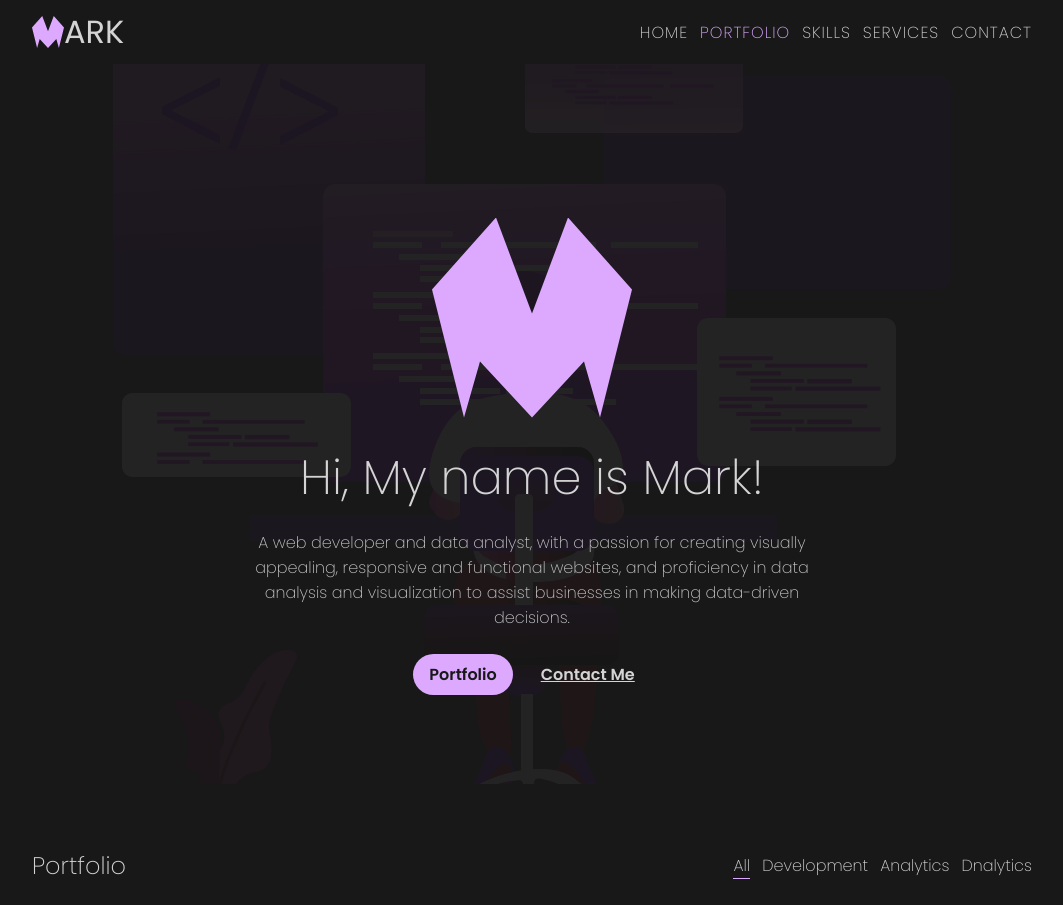
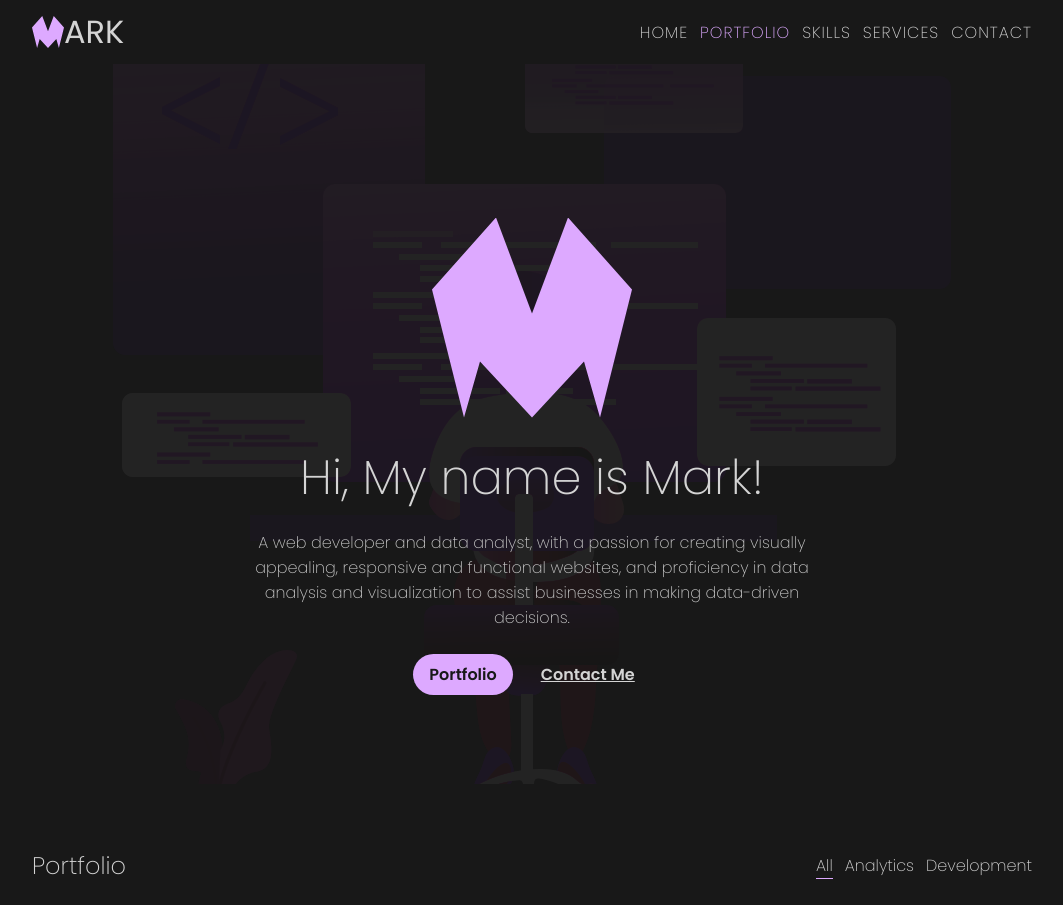
Before and after one commit to jess-repos/portfolio-monochromatic, a Next.js app: page / in a window 1280 px wide. Shown: the top 905 px of the page, without its empty margins (108-1171 px from the left). Built offline with nearby package versions, Linux system fonts and the light colour scheme; grey boxes are pictures that could not be loaded.

Commit message:
fix for production

```diff
--- a/data/projects.json
+++ b/data/projects.json
@@ -39,7 +39,7 @@
     "title": "Project 6",
     "description": "Description of project 6",
     "imageUrl": "/images/img_6.jpg",
-    "type": "dnalytics"
+    "type": "analytics"
   },
   {
     "id": 7,
--- a/src/components/c-portfolio/Portfolio.js
+++ b/src/components/c-portfolio/Portfolio.js
@@ -6,8 +6,8 @@ import Tab from "../z-ui/Tab";
 
 import { useState, useEffect } from "react";
 
-const Portfolio = ({ projects, projectsTabs }) => {
-  const tabs = ["all", ...projectsTabs];
+const Portfolio = ({ projects }) => {
+  const tabs = ["all", "analytics", "development"];
 
   const [activeTab, setActiveTab] = useState("all");
   const [selected, setSelected] = useState(projects);
--- a/src/pages/index.js
+++ b/src/pages/index.js
@@ -5,7 +5,7 @@ import Portfolio from "../components/c-portfolio/Portfolio";
 import Skills from "../components/d-skills/Skills";
 import projectsData from "../../data/projects.json";
 
-const HomePage = ({ projects, projectsTabs }) => {
+const HomePage = ({ projects }) => {
   return (
     <>
       <Head>
@@ -16,7 +16,7 @@ const HomePage = ({ projects, projectsTabs }) => {
 
       <Navigation />
       <Home />
-      <Portfolio projects={projects} projectsTabs={projectsTabs} />
+      <Portfolio projects={projects} />
       <Skills />
     </>
   );
@@ -37,13 +37,9 @@ export const getStaticProps = async (context) => {
   const res = await fetch(`${apiURL}/api/projects`);
   const projects = await res.json();
 
-  const projectsTabs = [...new Set(projects.map((project) => project.type))];
-  console.log(projectsTabs);
-
   return {
     props: {
       projects,
-      projectsTabs,
     },
   };
 };
```
